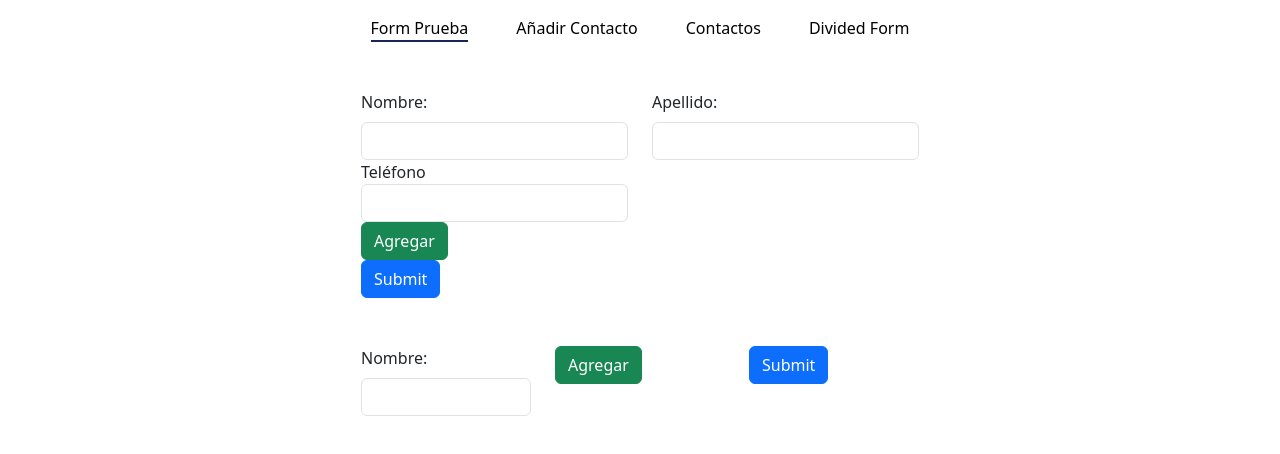
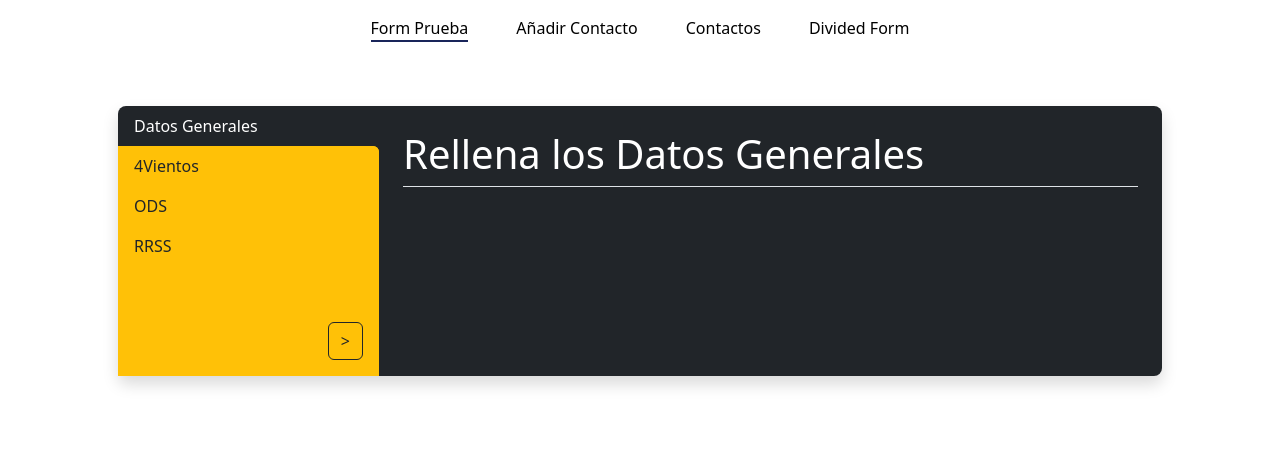
Before and after one commit to javiab10/FormularioComponent, an Angular app: page /formPrueba in a window 1280 px wide. Shown: the top 454 px of the page. Built offline with nearby package versions, Linux system fonts and the light colour scheme.

Commit message:
Prueba Estilos Formulario

```diff
--- a/src/app/components/dividedForm/divided-form/divided-form.component.ts
+++ b/src/app/components/dividedForm/divided-form/divided-form.component.ts
@@ -80,6 +80,7 @@ export class DividedFormComponent {
       return;
     }
     console.log(this.form.value);
+    this.form.reset();
   }
 
 }
--- a/src/app/components/form-add-contact/form-add-contact.component.ts
+++ b/src/app/components/form-add-contact/form-add-contact.component.ts
@@ -304,6 +304,7 @@ export class FormAddContactComponent {
     )
 
     this.contactService.addContact(newContact);
+    this.contactForm.reset();
 
     console.log(newContact);
   }
--- a/src/app/components/form-prueba/form-prueba.component.html
+++ b/src/app/components/form-prueba/form-prueba.component.html
@@ -1,66 +1,189 @@
+<div class="container p-5">
+    <div class="form rounded-3 bg-dark text-white shadow">
+        @if(currentSection === 1){
+            <div class="row m-0">
+                <div class="col-3 p-0">
+                    <div class="row m-0 h-100 flex-column">
+                        <div class="px-3 py-2 pointer">
+                            Datos Generales
+                        </div>
 
-<!--FORMULARIO DINÁMICO SIMPLE-->
-<div class="container d-flex justify-content-center mt-5">
-    <form [formGroup]="contactForm" (ngSubmit)="onSubmit()" class="w-50 ">
+                        <div class="col p-0">
+                            <div class="list-group rounded-start-0 rounded-bottom-0 bg-warning h-100">
+                                <div class="list-group-item border-0 bg-warning pointer" (click)="changeSection(2)">
+                                    4Vientos
+                                </div>
+                                <div class="list-group-item border-0 bg-warning pointer" (click)="changeSection(3)">
+                                    ODS
+                                </div>
+                                <div class="list-group-item border-0 bg-warning pointer" (click)="changeSection(4)">
+                                    RRSS
+                                </div>
+                                <div class="list-group-item pb-3 border-0 bg-warning h-100 d-flex flex-column justify-content-end mt-5">
+                                    <div class="d-flex justify-content-end">
+                                        <button type="button" class="btn btn-outline-dark" (click)="next()">></button>
+                                    </div>
+                                </div>
+                            </div>
+                        </div>
+                    </div>
+                </div>
 
-        <app-form-prueba1 [personalData]="PersonalData"></app-form-prueba1>
-
-
-        <div class="row">
-            <div class="col">
-                <div formArrayName="languages">
-                    @for(language of languages.controls; track language){
-                        <input type="text" class="form-control" [formControlName]="$index">
-                        <button type="button" class="btn btn-danger" (click)="removeLanguage($index)">Eliminar</button>
-                    }
-                    <button type="button" class="btn btn-success" (click)="addLanguage()">Agregar</button>
+                <div class="col-9 p-4">
+                    <div class="">
+                        <h1 class="display-6 border-bottom pb-2">Rellena los Datos Generales</h1>
+                    </div>
                 </div>
             </div>
-        </div>
+        }
 
-        <div class="row">
-            <div class="col">
-                <button type="submit" class="btn btn-primary">Submit</button>
+        @if(currentSection === 2){
+            <div class="row m-0">
+                <div class="col-3 p-0">
+                    <div class="row m-0 h-100 flex-column">
+                        <div class="col p-0">
+                            <div class="list-group rounded-start-0 rounded-top-0 bg-warning h-100">
+                                <div class="list-group-item border-0 bg-warning pointer" (click)="changeSection(1)">
+                                    Datos Generales
+                                </div>
+                            </div>
+                        </div>
+
+                        <div class="px-3 py-2 pointer">
+                            4Vientos
+                        </div>
+
+                        <div class="col p-0">
+                            <div class="list-group rounded-start-0 rounded-bottom-0 bg-warning h-100">
+                                <div class="list-group-item border-0 bg-warning pointer" (click)="changeSection(3)">
+                                    ODS
+                                </div>
+                                <div class="list-group-item border-0 bg-warning pointer" (click)="changeSection(4)">
+                                    RRSS
+                                </div>
+                                <div class="list-group-item pb-3 border-0 bg-warning h-100 d-flex flex-column justify-content-end mt-5">
+                                    <div class="d-flex justify-content-between">
+                                        <button type="button" class="btn btn-outline-dark" (click)="prev()"><</button>
+                                        <button type="button" class="btn btn-outline-dark" (click)="next()">></button>
+                                    </div>
+                                </div>
+                            </div>
+                        </div>
+                    </div>
+                </div>
+
+                <div class="col-9 p-4">
+                    <div class="">
+                        <h1 class="display-6 border-bottom pb-2">Inserta un Profesor</h1>
+                    </div>
+                </div>
             </div>
-        </div>
-    </form>
+        }
+
+        @if(currentSection === 3){
+            <div class="row m-0">
+                <div class="col-3 p-0">
+                    <div class="row m-0 h-100 flex-column">
+                        <div class="col p-0">
+                            <div class="list-group rounded-start-0 rounded-top-0 bg-warning h-100">
+                                <div class="list-group-item border-0 bg-warning pointer" (click)="changeSection(1)">
+                                    Datos Generales
+                                </div>
+                                <div class="list-group-item border-0 bg-warning pointer" (click)="changeSection(2)">
+                                    4Vientos
+                                </div>
+                            </div>
+                        </div>
+
+                        <div class="px-3 py-2 pointer">
+                            ODS
+                        </div>
+
+                        <div class="col p-0">
+                            <div class="list-group rounded-3 rounded-start-0 rounded-bottom-0 bg-warning h-100">
+                                <div class="list-group-item border-0 bg-warning pointer" (click)="changeSection(4)">
+                                    RRSS
+                                </div>
+                                <div class="list-group-item pb-3 border-0 bg-warning h-100 d-flex flex-column justify-content-end mt-5">
+                                    <div class="d-flex justify-content-between">
+                                        <button type="button" class="btn btn-outline-dark" (click)="prev()"><</button>
+                                        <button type="button" class="btn btn-outline-dark" (click)="next()">></button>
+                                    </div>
+                                </div>
+                            </div>
+                        </div>
+                    </div>
+                </div>
+
+                <div class="col-9 p-4">
+                    <div class="">
+                        <h1 class="display-6 border-bottom pb-2">Añade un ODS</h1>
+                    </div>
+                </div>
+            </div>
+        }
+
+        @if(currentSection === 4){
+            <div class="row m-0">
+                <div class="col-3 p-0">
+                    <div class="row m-0 h-100 flex-column">
+                        <div class="col p-0">
+                            <div class="list-group rounded-3 rounded-start-0 rounded-top-0 bg-warning h-100">
+                                <div class="list-group-item border-0 bg-warning pointer" (click)="changeSection(1)">
+                                    Datos Generales
+                                </div>
+                                <div class="list-group-item border-0 bg-warning pointer" (click)="changeSection(2)">
+                                    4Vientos
+                                </div>
+                                <div class="list-group-item border-0 bg-warning pointer" (click)="changeSection(3)">
+                                    ODS
+                                </div>
+                            </div>
+                        </div>
+
+                        <div class="px-3 py-2 pointer">
+                            RRSS
+                        </div>
+
+                        <div class="col p-0">
+                            <div class="list-group rounded-3 rounded-start-0 rounded-bottom-0 bg-warning h-100">
+                                <div class="list-group-item pb-3 border-0 bg-warning h-100 d-flex flex-column justify-content-end mt-5">
+                                    <div class="d-flex justify-content-between">
+                                        <button type="button" class="btn btn-outline-dark" (click)="prev()"><</button>
+                                        <button type="submit" class="btn btn-outline-dark">Guardar</button>
+                                    </div>
+                                </div>
+                            </div>
+                        </div>
+
+                    </div>
+                </div>
+
+                <div class="col-9 p-4">
+                    <div class="">
+                        <h1 class="display-6 border-bottom pb-2">Lugar de Difusión</h1>
+                    </div>
+                </div>
+            </div>
+        }
+    </div>
 </div>
 
 
-<!--FORMULARIO DINÁMICO CON MÁS DE UN INPUT-->
-<div class="container d-flex justify-content-center mt-5">
-    <form [formGroup]="studiesForm" (ngSubmit)="onStudiesSubmit()" class="w-50 ">
-        <div class="row">
-            <div class="col">
-                <label for="name" class="form-label">Nombre:</label>
-                <input type="text" class="form-control" formControlName="name">
+<!-- <div class="container w-50 bg-dark p-1 ">
+    <div class="row m-0 bg-primary p-1 ">
+        <div class="col-4 bg-success">
+            <div class="row m-0 h-100 flex-column">
+                <div class="bg-danger">a</div>
+                <div class="bg-secondary col">a</div>
             </div>
 
-            <div class="col" formArrayName="studies">
-                @for(study of studies.controls; track study; let index = $index){
-                    <div class="row" [formGroupName]="index">
-                        <label for="level" class="form-label">Nivel</label>
-                        <select class="form-control" formControlName="level">
-                            @for(level of academicLevels; track level.getId()){
-                                <option value="level.id">{{level.getDescription()}}</option>
-                            }
-                        </select>
-
-                        <label for="description" class="form-label">Descripción</label>
-                        <input type="text" class="form-control" formControlName="description">
-
-                    </div>
-
-                    <button type="button" class="btn btn-danger" (click)="removeStudy(index)">Eliminar</button>
-                }
-
-                <button type="button" class="btn btn-success" (click)="addStudy()">Agregar</button>
-            </div>
+        </div>
+        <div class="col-8 bg-warning" style="height: 100px;">a</div>
+    </div>
+</div> -->
 
 
-            <div class="col">
-                <button type="submit" class="btn btn-primary">Submit</button>
-            </div>
-        </div>
-    </form>
-</div>
+<!--  -->
+
+<!--  -->
--- a/src/app/components/form-prueba/form-prueba.component.scss
+++ b/src/app/components/form-prueba/form-prueba.component.scss
@@ -0,0 +1,3 @@
+.pointer{
+    cursor: pointer;
+}
--- a/src/app/components/form-prueba/form-prueba.component.ts
+++ b/src/app/components/form-prueba/form-prueba.component.ts
@@ -7,98 +7,37 @@ import { FormPrueba1Component } from '../form-prueba1/form-prueba1.component';
 
 @Component({
   selector: 'app-form-prueba',
-  imports: [CommonModule, FormsModule, ReactiveFormsModule, FormPrueba1Component],
+  imports: [CommonModule, FormsModule, ReactiveFormsModule],
   templateUrl: './form-prueba.component.html',
   styleUrl: './form-prueba.component.scss'
 })
 
 export class FormPruebaComponent {
-  contactForm!: FormGroup;
+  sections = [
+    {id: 1, label: 'Datos Personales'},
+    {id: 2, label: 'Datos Academicos'},
+    {id: 3, label: 'Datos Profesionales'},
+    {id: 4, label: 'Datos Generales'}
+  ];
 
-  studiesForm!: FormGroup;
-  academicLevels: AcademicLevel[] = [
-    new AcademicLevel(1, 'Sin Estudios'),
-    new AcademicLevel(2, 'Educación Obligatoria'),
-    new AcademicLevel(3, 'Educación Secundaria'),
-    new AcademicLevel(4, 'Grado Medio'),
-    new AcademicLevel(5, 'Bachillerato'),
-    new AcademicLevel(6, 'Grado Superior'),
-    new AcademicLevel(7, 'Estudios Universitarios'),
-    new AcademicLevel(8, 'Estudios Post-Universitarios'),
-    new AcademicLevel(9, 'Títulos no Homologados'),
-  ]
+  currentSection: number = 1;
 
-  constructor(private fb: FormBuilder){}
-
-  ngOnInit(){
-    this.contactForm = this.fb.group({
-      personalData: this.fb.group({
-        name: ['', Validators.required],
-        surname: ['', Validators.required],
-        phone: ['', Validators.required],
-      }),
-      languages: this.fb.array([])
-    });
-
-    this.studiesForm = this.fb.group({
-      name: ['', Validators.required],
-      studies: this.fb.array([])
-    });
+  changeSection(id: number): void {
+    this.currentSection = id;
   }
 
-  get PersonalData(){
-    return this.contactForm.get('personalData') as FormGroup;
+  next(){
+    if(this.currentSection < 4){
+      this.currentSection++;
+    }
   }
 
-  //LANGUAGES
-  // Obtiene el campo languages del contactForm y lo devuelve como un FormArray
-  get languages(){
-    return this.contactForm.get('languages') as FormArray;
-  }
-
-  addLanguage(){
-    this.languages.push(this.fb.control('', Validators.required));
-  }
-
-  removeLanguage(i: number){
-    this.languages.removeAt(i);
+  prev(){
+    if(this.currentSection > 1){
+      this.currentSection--;
+    }
   }
 
 
-  onSubmit(){
-    if(this.contactForm.invalid){
-      alert("formulario invalido");
-    }
-    console.log(this.contactForm.value);
-    console.log(this.PersonalData.value);
-    console.log(this.PersonalData.get('name')?.value);
-  }
-
-
-  //STUDIES
-  createStudyForm(){
-    return this.fb.group({
-      level: [''],
-      description: ['']
-    });
-  }
-
-  get studies(){
-    return this.studiesForm.get('studies') as FormArray;
-  }
-
-  addStudy(){
-    this.studies.push(this.createStudyForm());
-  }
-
-  removeStudy(i: number){
-    this.studies.removeAt(i);
-    console.log(i);
-  }
-
-  onStudiesSubmit(){
-    console.log(this.studiesForm.value);
-  }
-
 
 }
```
Also changed, not shown: src/app/components/dividedForm/divided-form/divided-form.component.html (indentation only).
